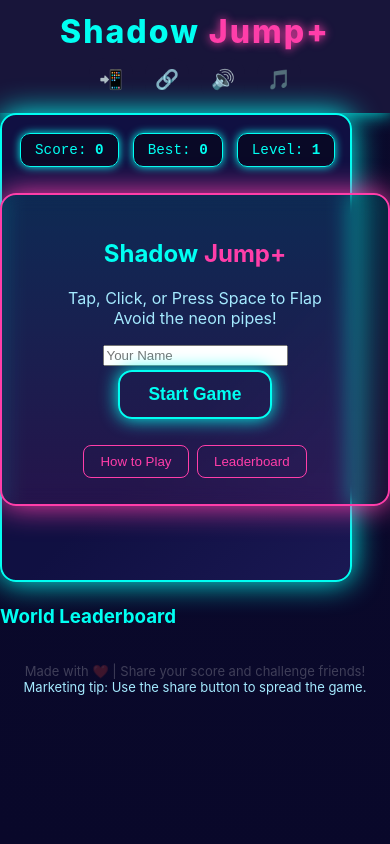
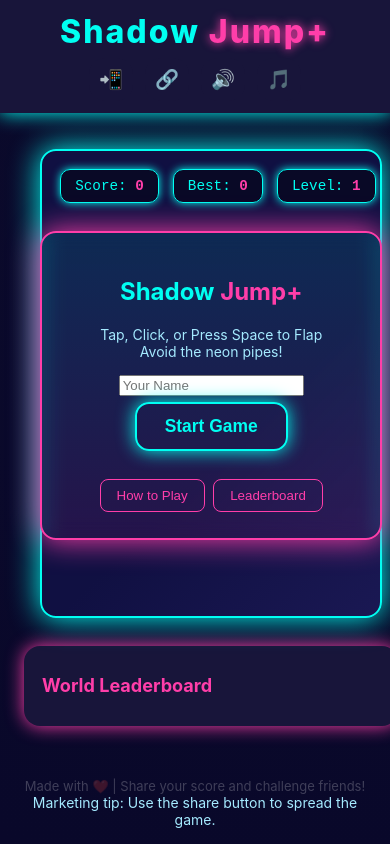
Before and after one commit to WHOLZ-GSJ/Shadow-Jump, a plain HTML site: page index.html in a window 390 px wide. Drawn offline with Linux system fonts and the light colour scheme.

Commit message:
Update style.css

```diff
--- a/style.css
+++ b/style.css
@@ -13,26 +13,32 @@ body, html { height: 100%; margin: 0; font-family: 'Inter', 'Roboto', Arial, san
 header { display: flex; justify-content: space-between; align-items: center; padding: 18px 24px; background: var(--panel); box-shadow: var(--shadow);}
 .title { font-size: 2em; font-weight: 800; letter-spacing: 2px;}
 .pink { color: var(--neon-pink); text-shadow: 0 0 10px var(--neon-pink);}
-.level-label { font-size: 0.8em; color: var(--muted); margin-left: 8px;}
 .top-controls { display: flex; gap: 12px;}
 .icon-btn { border: none; background: var(--panel); color: var(--neon); box-shadow: 0 0 6px var(--neon-weak); padding: 10px; border-radius: var(--radius); font-size: 1.2em; cursor: pointer; transition: background 0.2s;}
 .icon-btn:active, .icon-btn:focus { background: var(--neon-weak); outline: none;}
-.main.stage { display: flex; flex-wrap: wrap; gap: 24px; padding: 24px; flex: 1; justify-content: center; align-items: flex-start;}
+main.stage { display: flex; flex-wrap: wrap; gap: 24px; padding: 24px; flex: 1; justify-content: center; align-items: flex-start;}
 .game-wrap { position: relative;}
 canvas { border-radius: var(--radius); background: linear-gradient(135deg, #101042 60%, #1a1853 100%); box-shadow: 0 0 30px var(--neon); max-width: 100%; border: 2px solid var(--neon);}
 .hud { position: absolute; top: 20px; left: 20px; display: flex; gap: 14px; font-size: 1.1em; font-family: monospace;}
 .hud .box { background: rgba(0,0,0,0.42); padding: 8px 14px; border-radius: 10px; border: 1px solid var(--neon); box-shadow: 0 0 8px var(--neon);}
 .overlay { position: absolute; inset: 0; display: flex; align-items: center; justify-content: center; pointer-events: auto; z-index: 2;}
 .menu { background: linear-gradient(180deg, rgba(0,255,231,0.11), rgba(255,62,169,0.09)); padding: 24px 30px; border-radius: var(--radius); border: 2px solid var(--neon-pink); min-width: 270px; text-align: center; box-shadow: 0 0 30px var(--neon-pink); backdrop-filter: blur(10px);}
-.big-btn { padding: 12px 28px; border-radius: 14px; border: 2px solid var(--neon); background: transparent; color: var(--neon); font-size: 1.09em; font-weight: 700; cursor: pointer; margin: 4px 0; transition: background 0.2s, color 0.2s; box-shadow: var(--shadow);}
+.big-btn { padding: 12px 28px; border-radius: 14px; border: 2px solid var(--neon); background: transparent; color: var(--neon); font-size: 1.09em; font-weight: 700; cursor: pointer; margin: 6px 0; transition: background 0.2s, color 0.2s; box-shadow: var(--shadow);}
 .big-btn:hover { background: var(--neon); color: #18153a;}
 .small { padding: 8px 16px; border-radius: 8px; border: 1px solid var(--neon-pink); background: transparent; color: var(--neon-pink); cursor: pointer; margin: 2px;}
+.panel { min-width: 340px; max-width: 370px; background: var(--panel); padding: 18px; border-radius: var(--radius); border: 2px solid var(--neon-weak); box-shadow: 0 0 18px var(--neon-pink);}
+.panel h3 { color: var(--neon-pink); margin: 10px 0 12px 0; font-size: 1.13em;}
+.muted { color: var(--muted); font-size: 14px;}
+.world-list { padding-left: 20px; margin: 8px 0; color: var(--muted);}
+.world-list li { margin-bottom: 4px;}
 footer { padding: 16px; text-align: center; color: rgba(255,255,255,0.22); font-size: 13px;}
-.muted { color: var(--muted);}
 .hidden { display: none !important;}
 @media (max-width: 900px) {
-  .main.stage { flex-direction: column; align-items: center;}
+  main.stage { flex-direction: column; align-items: center;}
+  .panel { min-width: 96vw; max-width: 96vw;}
 }
 @media (max-width: 600px) {
   header { flex-direction: column; gap: 7px; padding: 12px;}
+  .hud .box { background: rgba(0,0,0,0.42); padding: 8px 14px; border-radius: 10px; border: 1px solid var(--neon); box-shadow: 0 0 8px var(--neon);}
+.hud strong { color: var(--neon-pink); }
 }
```
